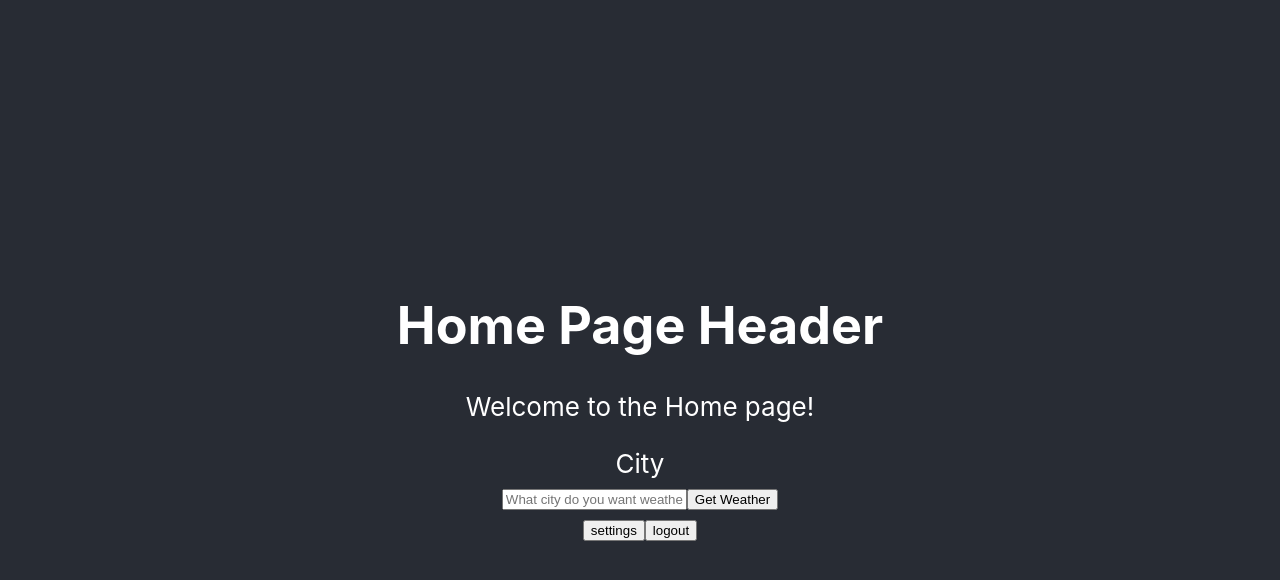
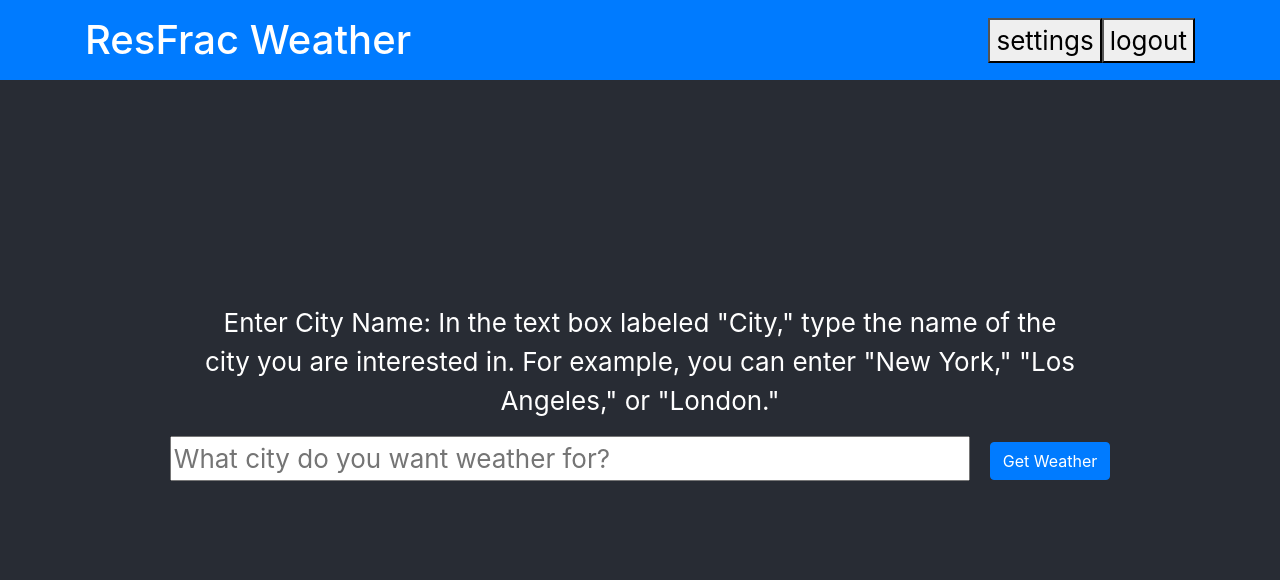
Before and after one commit to ericlow/ResFracWeatherApp, a React (Create React App) app in the folder client/: page /home in a window 1280 px wide. Shown: the top 580 px of the page. Built offline with nearby package versions, Linux system fonts and the light colour scheme.

Commit message:
did a lot of work in styling (#8)

```diff
--- a/client/public/index.html
+++ b/client/public/index.html
@@ -10,6 +10,7 @@
       content="Web site created using create-react-app"
     />
     <link rel="apple-touch-icon" href="%PUBLIC_URL%/logo192.png" />
+    <link rel="stylesheet" href="https://stackpath.bootstrapcdn.com/bootstrap/4.5.2/css/bootstrap.min.css"/>
     <!--
       manifest.json provides metadata used when your web app is installed on a
       user's mobile device or desktop. See https://developers.google.com/web/fundamentals/web-app-manifest/
--- a/client/src/App.css
+++ b/client/src/App.css
@@ -36,3 +36,13 @@
     transform: rotate(360deg);
   }
 }
+
+.input-width {
+  width: 800px; /* Set the width of the input field to 800px */
+  margin-right: 20px;
+}
+
+.input-label-style {
+  margin-left:200px;
+  margin-right:200px;
+}
--- a/client/src/components/HomePage.js
+++ b/client/src/components/HomePage.js
@@ -1,7 +1,6 @@
 import React, { useState, useEffect } from 'react';
-import GoogleLogoutButton from './GoogleLogoutButton';
-import NavigateButton from './NavigateButton';
 import { useAuth } from './AuthContext';
+import HomeTitleBar from './HomeTitleBar';
 
 const HomePage = () => {
   const { authToken, email } = useAuth();
@@ -43,12 +42,17 @@ const HomePage = () => {
 
   return (
     <div>
-      <h1>Home Page Header</h1>
-      <p>Welcome to the Home page!</p>
-      <form onSubmit={handleSubmit}>
-        <label htmlFor="city">City</label><br/>
-        <input type="text" id="city" value={city} onChange={handleInputChange} placeholder="What city do you want weather for?" />
-        <button type="submit">Get Weather</button>
+      <HomeTitleBar/>
+      <div  className="input-label-style">
+        Enter City Name: In the text box labeled "City,"
+        type the name of the city you are interested in.
+        For example, you can enter "New York," "Los Angeles," or "London."
+      </div>
+      <form onSubmit={handleSubmit} className="p-3">
+        <div className-="mb-3  d-flex align-items-center">
+          <input className="input-width me-2" type="text" id="city" value={city} onChange={handleInputChange} placeholder="What city do you want weather for?" />
+          <button type="submit"  className="btn btn-primary">Get Weather</button>
+        </div>
       </form>
 
       {error && <p>Error: {error}</p>} {/* Show error message if there is one */}
@@ -66,8 +70,6 @@ const HomePage = () => {
         </div>
       )}
 
-      <NavigateButton path="/settings" label="settings" />
-      <GoogleLogoutButton/>
     </div>
   );
 };
--- /dev/null
+++ b/client/src/components/HomeTitleBar.js
@@ -0,0 +1,20 @@
+import React from 'react';
+import GoogleLogoutButton from './GoogleLogoutButton';
+import NavigateButton from './NavigateButton';
+
+
+const HomeTitleBar = () => {
+    return (
+            <div className="bg-primary text-white p-3 fixed-top">
+            <div className="container d-flex justify-content-between align-items-center">
+            <h1 className="m-0">ResFrac Weather</h1>
+            <div>
+                <NavigateButton className="btn btn-light me-2" path="/settings" label="settings" />
+                <GoogleLogoutButton className="btn btn-light"/>
+
+            </div>
+            </div>
+            </div>
+    )};
+
+export default HomeTitleBar
--- a/client/src/components/LoginPage.js
+++ b/client/src/components/LoginPage.js
@@ -36,7 +36,7 @@ const LoginPage = () => {
 
   return (
     <div>
-      <h1>LoginPage</h1>
+      <h1>ResFrac Weather</h1>
       <GoogleOAuthProvider clientId="768224754997-jhh8h44n5v8qojvj1g11mnbe4k3f4lbt.apps.googleusercontent.com">
         <div>
           <GoogleLogin onSuccess={handleSuccess} onFailure={error => { console.error(error) }} />
--- a/client/src/components/SettingsPage.js
+++ b/client/src/components/SettingsPage.js
@@ -2,7 +2,7 @@ import React, { useState, useEffect } from 'react';
 import { Link } from 'react-router-dom';
 import NavigateButton from './NavigateButton';
 import { useAuth } from './AuthContext';
-
+import SettingsTitleBar from './SettingsTitleBar';
 
 const SettingsPage = () => {
   const [apiKey, setApiKey] = useState('');
@@ -70,16 +70,15 @@ const SettingsPage = () => {
 
   return (
     <div>
-      <h1>Settings Page</h1>
-      <p>Settings</p>
-      <form onSubmit={handleSubmit}>
-        <label htmlFor="apiKey">API Key:</label><br/>
-        <input type="text" id="apiKey" value={apiKey} onChange={handleInputChange} placeholder="Enter your API key" />
-        <button type="submit">Save API Key</button>
+      <SettingsTitleBar/>
+
+      <form onSubmit={handleSubmit} className="p-3">
+        <div  className-="mb-3  d-flex align-items-left">
+          <label  className="input-label" htmlFor="apiKey">API Key:</label><br/>
+          <input  className="input-width me-2"  type="text" id="apiKey" value={apiKey} onChange={handleInputChange} placeholder="Enter your API key" />
+          <button className="btn btn-primary" type="submit" >Save API Key</button>
+        </div>
       </form>
-
-      <NavigateButton path="/home" label="close" />
-
     </div>
   );
 };
--- /dev/null
+++ b/client/src/components/SettingsTitleBar.js
@@ -0,0 +1,18 @@
+import React from 'react';
+import GoogleLogoutButton from './GoogleLogoutButton';
+import NavigateButton from './NavigateButton';
+
+
+const SettingsTitleBar = () => {
+    return (
+        <div className="bg-primary text-white p-3 fixed-top">
+            <div className="container d-flex justify-content-between align-items-center">
+                <h1 className="m-0">ResFrac Weather</h1>
+                <div>
+                    <NavigateButton className="btn btn-light" path="/home" label="close" />
+                </div>
+            </div>
+        </div>
+    )};
+
+export default SettingsTitleBar
--- a/client/src/index.js
+++ b/client/src/index.js
@@ -4,6 +4,7 @@ import './index.css';
 import App from './App';
 import reportWebVitals from './reportWebVitals';
 import { AuthProvider } from './components/AuthContext';
+
 
 const root = ReactDOM.createRoot(document.getElementById('root'));
 root.render(
```
